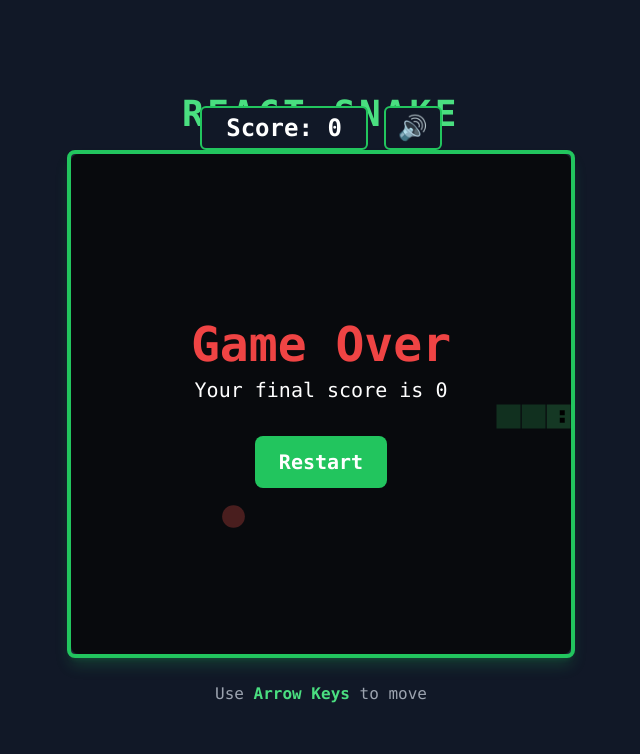
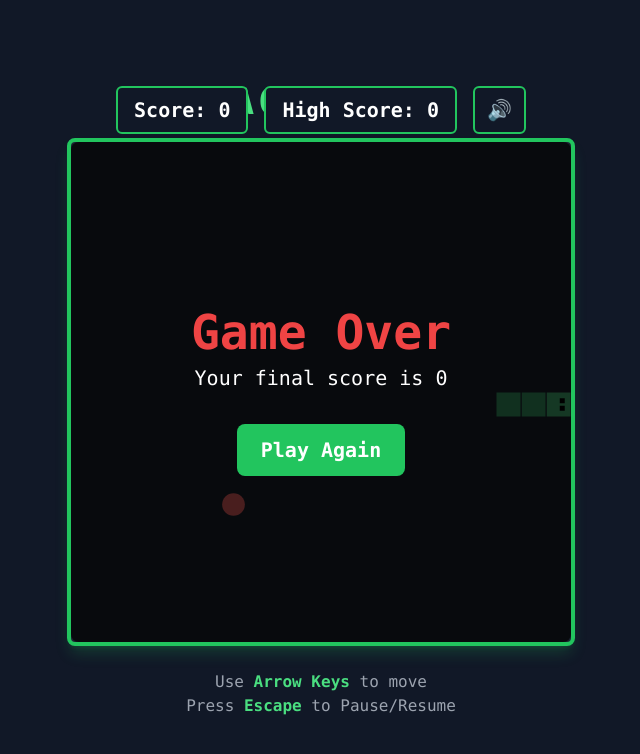
Before and after one commit to mrpawarGit/GameQuest, a React (Vite) app in the folder react-snake-game/: page / in a window 1280 px wide. Both pictures are taken after a click on the button "Easy". Shown: the top 754 px of the page, without its empty margins (319-959 px from the left). Built offline with nearby package versions, Linux system fonts and the light colour scheme.

Commit message:
Difficult level added

```diff
--- a/react-snake-game/App.tsx
+++ b/react-snake-game/App.tsx
@@ -10,6 +10,7 @@ import {
   INITIAL_DIRECTION,
   DIFFICULTY_SETTINGS,
   MIN_SPEED,
+  HIGH_SCORE_STORAGE_KEY,
 } from './constants';
 
 const App: React.FC = () => {
@@ -21,9 +22,25 @@ const App: React.FC = () => {
   const directionRef = useRef<Direction>(INITIAL_DIRECTION);
   const [speed, setSpeed] = useState<number>(200);
   const [score, setScore] = useState<number>(0);
+  const [highScore, setHighScore] = useState<number>(0);
   const [isGameOver, setIsGameOver] = useState<boolean>(false);
+  const [isPaused, setIsPaused] = useState<boolean>(false);
   const [difficulty, setDifficulty] = useState<Difficulty | null>(null);
   const [isMuted, setIsMuted] = useState<boolean>(false);
+
+  useEffect(() => {
+    const savedHighScore = localStorage.getItem(HIGH_SCORE_STORAGE_KEY);
+    if (savedHighScore) {
+      setHighScore(parseInt(savedHighScore, 10));
+    }
+  }, []);
+
+  useEffect(() => {
+    if (isGameOver && score > highScore) {
+      setHighScore(score);
+      localStorage.setItem(HIGH_SCORE_STORAGE_KEY, score.toString());
+    }
+  }, [isGameOver, score, highScore]);
 
   const playSound = useCallback((type: 'eat' | 'gameOver') => {
     if (isMuted || !audioCtxRef.current) return;
@@ -64,6 +81,15 @@ const App: React.FC = () => {
     }
   }, []);
 
+  const resetToMenu = () => {
+    setDifficulty(null);
+    setIsGameOver(false);
+    setScore(0);
+    setSnake(INITIAL_SNAKE_POSITION);
+    setApple(INITIAL_APPLE_POSITION);
+    setIsPaused(false);
+  };
+
   const startGame = useCallback((selectedDifficulty: Difficulty) => {
     if (!audioCtxRef.current) {
       audioCtxRef.current = new (window.AudioContext || (window as any).webkitAudioContext)();
@@ -75,9 +101,17 @@ const App: React.FC = () => {
     directionRef.current = INITIAL_DIRECTION;
     setScore(0);
     setIsGameOver(false);
+    setIsPaused(false);
   }, [createRandomApple]);
 
   const handleKeyDown = useCallback((e: KeyboardEvent) => {
+    if (e.key === 'Escape') {
+      if (difficulty && !isGameOver) {
+        setIsPaused(prev => !prev);
+      }
+      return;
+    }
+
     const newDirection = directionRef.current;
     switch (e.key) {
       case 'ArrowUp':
@@ -93,7 +127,7 @@ const App: React.FC = () => {
         if (newDirection !== Direction.LEFT) directionRef.current = Direction.RIGHT;
         break;
     }
-  }, []);
+  }, [difficulty, isGameOver]);
 
   useEffect(() => {
     window.addEventListener('keydown', handleKeyDown);
@@ -103,7 +137,7 @@ const App: React.FC = () => {
   }, [handleKeyDown]);
 
   const gameLoop = useCallback(() => {
-    if (isGameOver || !difficulty) return;
+    if (isGameOver || !difficulty || isPaused) return;
 
     setSnake(prevSnake => {
       const newSnake = [...prevSnake];
@@ -144,14 +178,14 @@ const App: React.FC = () => {
 
       return newSnake;
     });
-  }, [apple, isGameOver, difficulty, createRandomApple, playSound]);
+  }, [apple, isGameOver, difficulty, createRandomApple, playSound, isPaused]);
 
   useEffect(() => {
-    if (difficulty && !isGameOver) {
+    if (difficulty && !isGameOver && !isPaused) {
       const intervalId = setInterval(gameLoop, speed);
       return () => clearInterval(intervalId);
     }
-  }, [gameLoop, speed, difficulty, isGameOver]);
+  }, [gameLoop, speed, difficulty, isGameOver, isPaused]);
 
   useEffect(() => {
     const canvas = canvasRef.current;
@@ -208,16 +242,26 @@ const App: React.FC = () => {
     <div className="min-h-screen w-full flex flex-col items-center justify-center bg-gray-900 font-mono p-4">
       <h1 className="text-4xl font-bold text-green-400 mb-4 tracking-widest">REACT SNAKE</h1>
       <div className="relative bg-gray-800 border-4 border-green-500 shadow-lg shadow-green-500/20 rounded-lg">
-        <div className="absolute -top-12 left-0 w-full flex justify-center items-center gap-4">
-          <div className="bg-gray-900 border-2 border-green-500 px-6 py-1 rounded-md">
-            <span className="text-2xl font-bold text-white">Score: {score}</span>
+        <div className="absolute -top-14 left-0 w-full flex justify-center items-center gap-4">
+          <div className="bg-gray-900 border-2 border-green-500 px-4 py-2 rounded-md">
+            <span className="text-xl font-bold text-white">Score: {score}</span>
           </div>
-          <button onClick={() => setIsMuted(!isMuted)} className="bg-gray-900 border-2 border-green-500 px-3 py-1 rounded-md text-2xl" aria-label="Toggle Sound">
+          <div className="bg-gray-900 border-2 border-green-500 px-4 py-2 rounded-md">
+            <span className="text-xl font-bold text-white">High Score: {highScore}</span>
+          </div>
+          <button onClick={() => setIsMuted(!isMuted)} className="bg-gray-900 border-2 border-green-500 px-3 py-2 rounded-md text-xl" aria-label="Toggle Sound">
             {isMuted ? '🔇' : '🔊'}
           </button>
         </div>
 
         <canvas ref={canvasRef} width={CANVAS_WIDTH} height={CANVAS_HEIGHT} className="rounded-md" />
+
+        {isPaused && !isGameOver && (
+          <div className="absolute inset-0 bg-black bg-opacity-70 flex flex-col items-center justify-center rounded-lg">
+            <h2 className="text-5xl font-bold text-yellow-400 animate-pulse">Paused</h2>
+            <p className="mt-4 text-white text-lg">Press 'Escape' to Resume</p>
+          </div>
+        )}
 
         {(!difficulty || isGameOver) && (
           <div className="absolute inset-0 bg-black bg-opacity-70 flex flex-col items-center justify-center rounded-lg p-4">
@@ -225,8 +269,8 @@ const App: React.FC = () => {
               <div className="text-center">
                 <h2 className="text-5xl font-bold text-red-500">Game Over</h2>
                 <p className="text-xl text-white mt-2">Your final score is {score}</p>
-                <button onClick={() => startGame(difficulty!)} className="mt-8 px-6 py-3 bg-green-500 text-white font-bold rounded-lg hover:bg-green-600 transition-colors text-xl">
-                  Restart
+                <button onClick={resetToMenu} className="mt-8 px-6 py-3 bg-green-500 text-white font-bold rounded-lg hover:bg-green-600 transition-colors text-xl">
+                  Play Again
                 </button>
               </div>
             ) : (
@@ -250,6 +294,7 @@ const App: React.FC = () => {
       </div>
       <div className="mt-6 text-gray-400 text-center">
         <p>Use <span className="font-bold text-green-400">Arrow Keys</span> to move</p>
+        <p>Press <span className="font-bold text-green-400">Escape</span> to Pause/Resume</p>
       </div>
     </div>
   );
--- a/react-snake-game/constants.ts
+++ b/react-snake-game/constants.ts
@@ -24,3 +24,4 @@ export const DIFFICULTY_SETTINGS: Record<
 };
 
 export const MIN_SPEED = 50;
+export const HIGH_SCORE_STORAGE_KEY = 'snakeHighScore';
```
